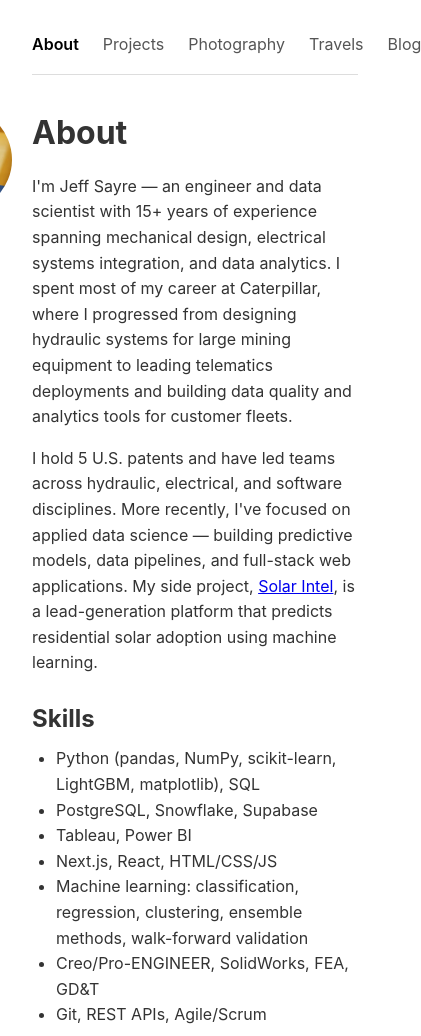
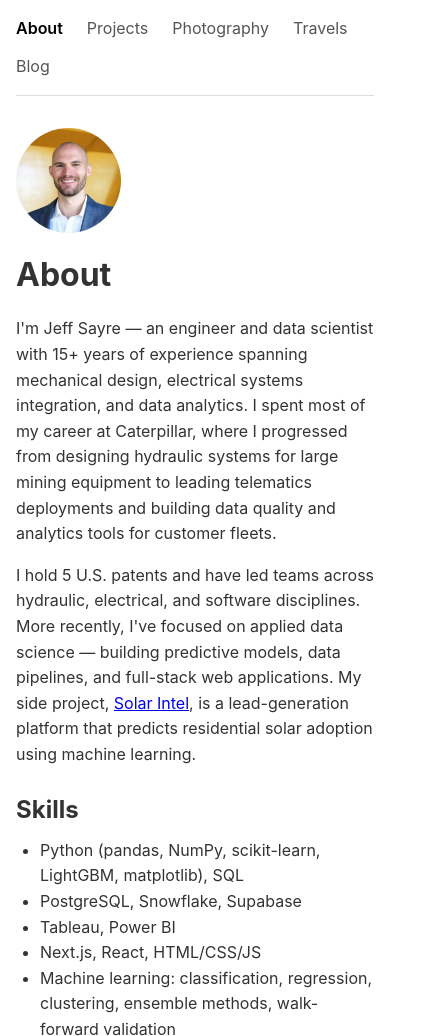
Before and after one commit to jpsayre/jpsayre.github.io, a plain HTML site: page index.html in a window 390 px wide. Shown: the top 1036 px of the page, 421 px wide, since content can reach past the window. Drawn offline with Linux system fonts and the light colour scheme.

Commit message:
Add mobile responsive styles for nav and headshot

```diff
--- a/styles.css
+++ b/styles.css
@@ -15,7 +15,8 @@ body {
 
 nav {
     display: flex;
-    gap: 1.5rem;
+    flex-wrap: wrap;
+    gap: 0.75rem 1.5rem;
     margin-bottom: 2rem;
     border-bottom: 1px solid #ddd;
     padding-bottom: 1rem;
@@ -93,3 +94,15 @@ main {
 .project li {
     margin-bottom: 0.25rem;
 }
+
+@media (max-width: 600px) {
+    body {
+        padding: 1rem;
+    }
+
+    .about-photo {
+        position: static;
+        text-align: center;
+        margin-bottom: 1rem;
+    }
+}
```
